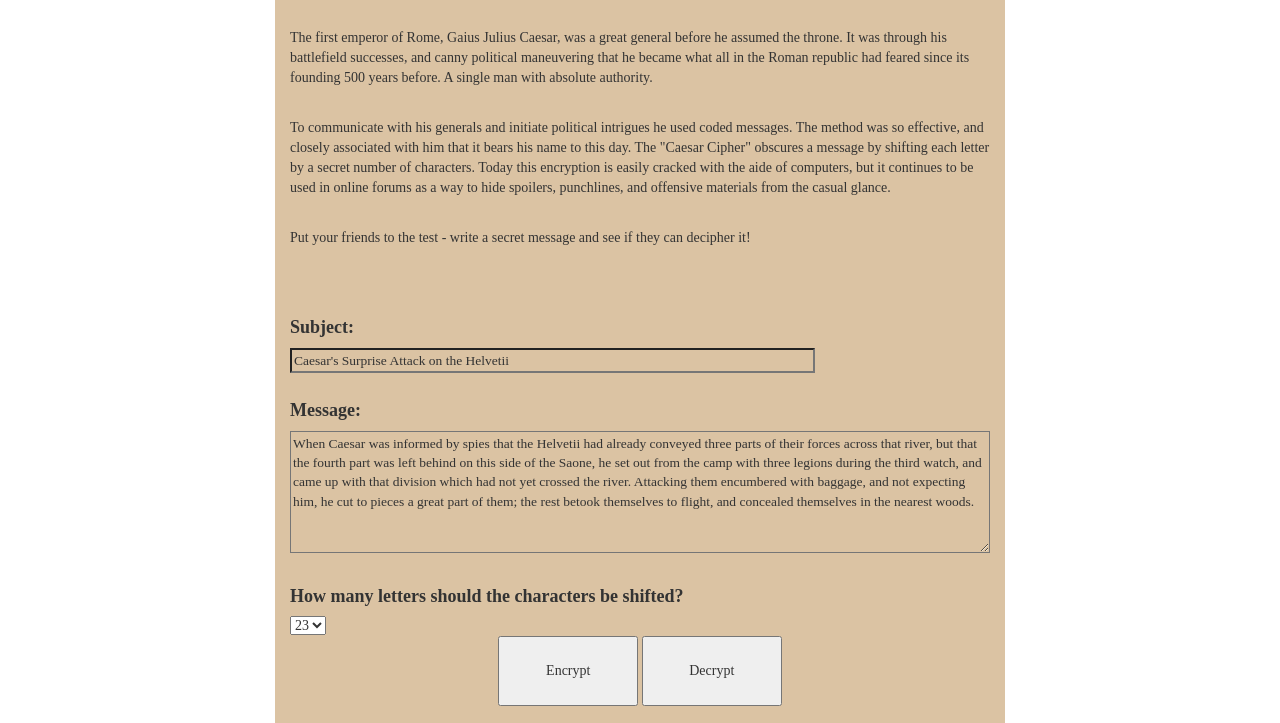
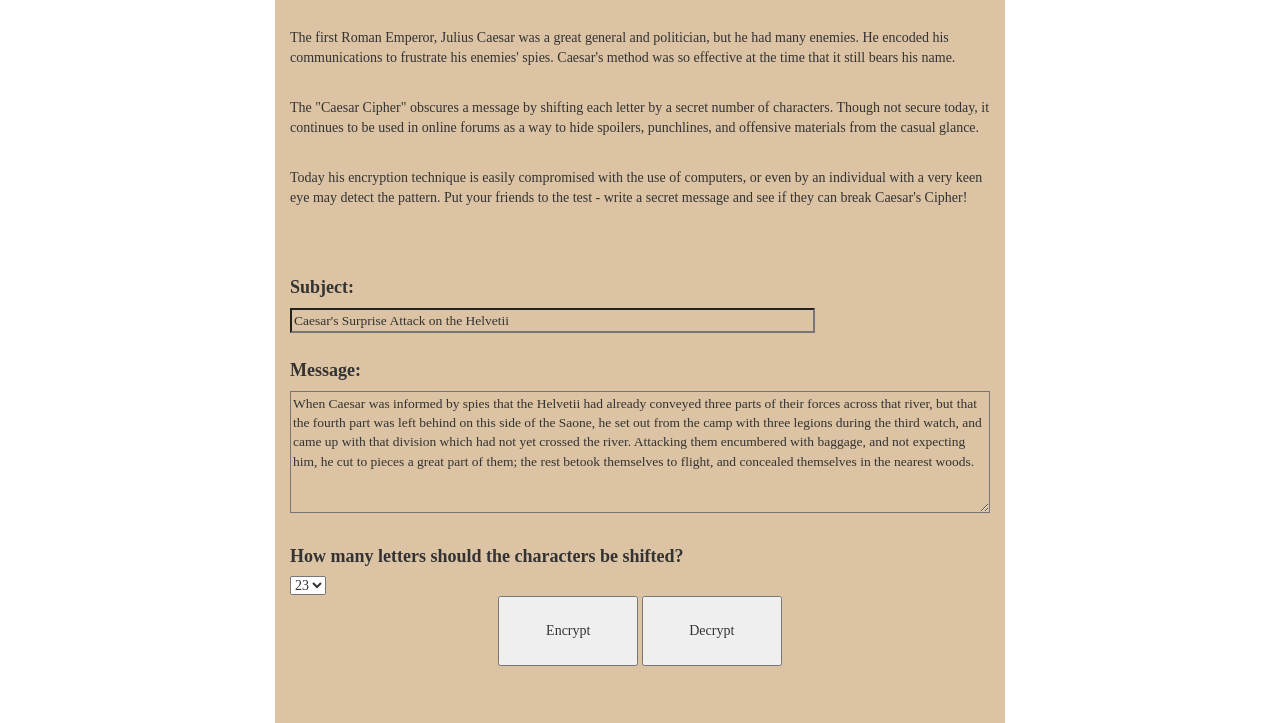
Before and after one commit to GreenGiraffe1/Caesars-Cipher, a plain HTML site: page app/index.html in a window 1280 px wide. Shown: the part 77-800 px from the top of the page. Drawn offline with nearby package versions, Linux system fonts and the light colour scheme; some packages are replaced by stand-ins of ours; files that its build step writes are made by us from their sources; a web font is replaced by a local one.

Commit message:
fix: Reduce in length the intro text

```diff
--- a/app/views/encrypt.html
+++ b/app/views/encrypt.html
@@ -1,11 +1,17 @@
 <div class="intro">
     <!-- <h3>Generate a coded message to send to a friend.</h3>
     <p>[Instructions will go here]</p> -->
-    <p>The first emperor of Rome, Gaius Julius Caesar, was a great general before he assumed the throne. It was through his battlefield successes, and canny political maneuvering that he became what all in the Roman republic had feared since its founding 500 years before. A single man with absolute authority.</p>
+    <!-- <p>The first emperor of Rome, Gaius Julius Caesar, was a great general before he assumed the throne. It was through his battlefield successes, and canny political maneuvering that he became what all in the Roman republic had feared since its founding 500 years before. A single man with absolute authority.</p>
     <br>
     <p>To communicate with his generals and initiate political intrigues he used coded messages. The method was so effective, and closely associated with him that it bears his name to this day. The "Caesar Cipher" obscures a message by shifting each letter by a secret number of characters. Today this encryption is easily cracked with the aide of computers, but it continues to be used in online forums as a way to hide spoilers, punchlines, and offensive materials from the casual glance.</p>
     <br>
-    <p>Put your friends to the test - write a secret message and see if they can decipher it!</p>
+    <p>Put your friends to the test - write a secret message and see if they can decipher it!</p> -->
+
+    <p>The first Roman Emperor, Julius Caesar was a great general and politician, but he had many enemies. He encoded his communications to frustrate his enemies' spies. Caesar's method was so effective at the time that it still bears his name.</p>
+    <br>
+    <p>The "Caesar Cipher" obscures a message by shifting each letter by a secret number of characters. Though not secure today,  it continues to be used in online forums as a way to hide spoilers, punchlines, and offensive materials from the casual glance.</p>
+    <br>
+    <p>Today his encryption technique is easily compromised with the use of computers, or even by an individual with a very keen eye may detect the pattern. Put your friends to the test - write a secret message and see if they can break Caesar's Cipher!</p>
 
 </div>
 
```
